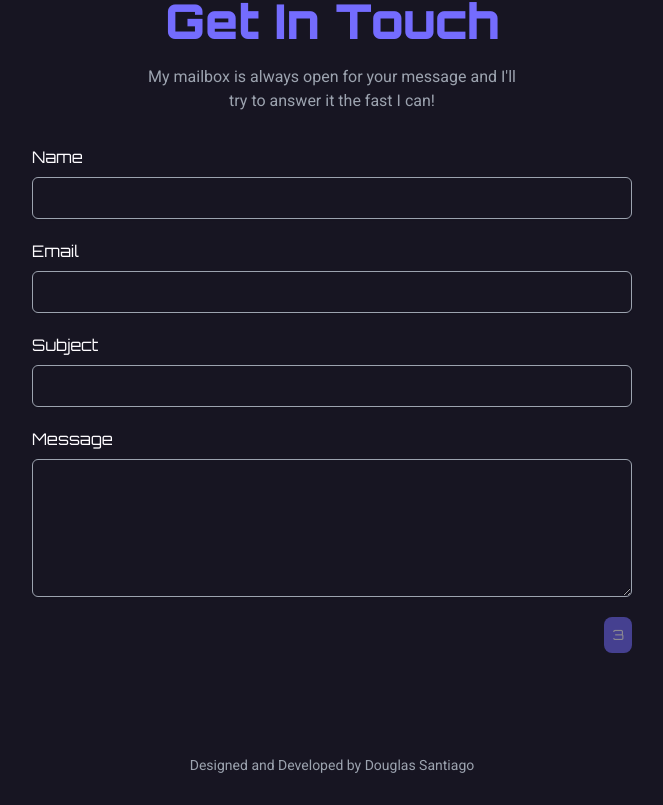
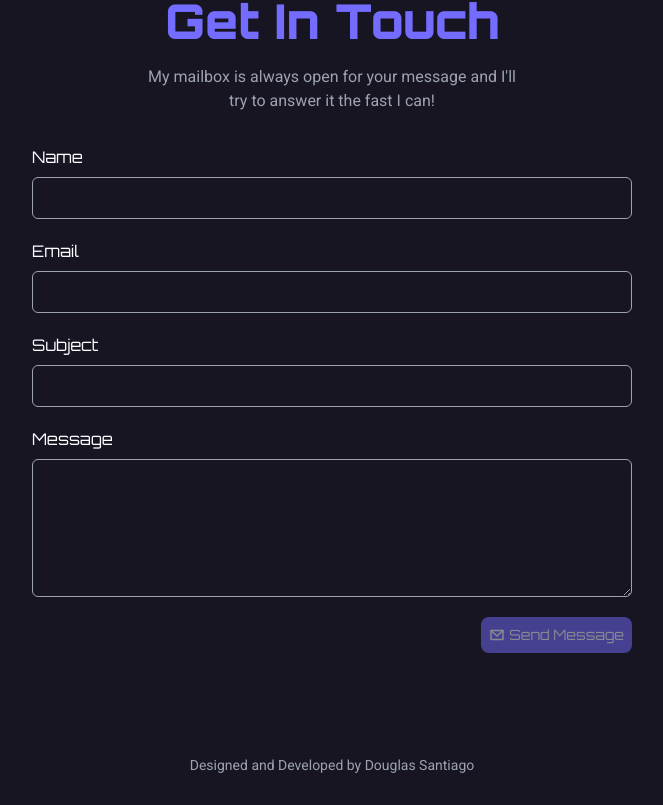
Before and after one commit to douglassantiagos/portfolio, a React (Vite) app: page / in a window 1280 px wide. Shown: the part 2938-3743 px from the top of the page, without its empty margins (308-971 px from the left). Built offline with nearby package versions, Linux system fonts and the light colour scheme; a web font is replaced by a local one.

Commit message:
fixed route

```diff
--- a/src/Pages/Success.tsx
+++ b/src/Pages/Success.tsx
@@ -3,7 +3,7 @@ import { Check, CheckCircle } from "phosphor-react";
 export function Success() {
   return (
     <div className="bg-[#171522]">
-      <div id="success" className="flex flex-col items-center justify-center h-[90vh] w-auto">
+      <div  className="flex flex-col items-center justify-center h-[90vh] w-auto">
         <section className="bg-purple-600 rounded-full p-1">
           <Check size={40} className="text-white" />
         </section>
--- a/src/components/Form.tsx
+++ b/src/components/Form.tsx
@@ -45,7 +45,7 @@ export function Form() {
         className="mt-2 rounded-md shadow-sm p-2 text-white font-Roboto focus:outline-none focus:border-purple-600 focus:ring-1 focus:ring-purple-600 bg-transparent border-[1px] border-gray-400 dark:focus:ring-2 dark:text-purple-900 dark:bg-white dark:border-white dark:focus:ring-purple-900 scrollbar-thin scrollbar-thumb-gray-600 scrollbar-track-transparent overflow-y-scroll scrollbar-thumb-rounded-full scrollbar-track-rounded-full"
       />
 
-      <input type="hidden" name="_next" value="http://127.0.0.1:5173/success"/>
+      <input type="hidden" name="_next" value="/success"/>
       <input type="hidden" name="_captcha" value="false" />
       <input type="hidden" name="_template" value="table" />
 
@@ -59,14 +59,10 @@ export function Form() {
           { isSendingMessage
             ? <Loading />
             :
-            setTimeout(() => {
-              <Link to='/success'>
-                <span className="flex items-center">
-                  <EnvelopeSimple weight="bold" className="mr-1 w-4 h-4" />
-                  Send Message
-                </span>
-              </Link>
-            }, 1000)
+            <span className="flex items-center">
+              <EnvelopeSimple weight="bold" className="mr-1 w-4 h-4" />
+              Send Message
+            </span>
           }
         </button>
       </footer>
```
